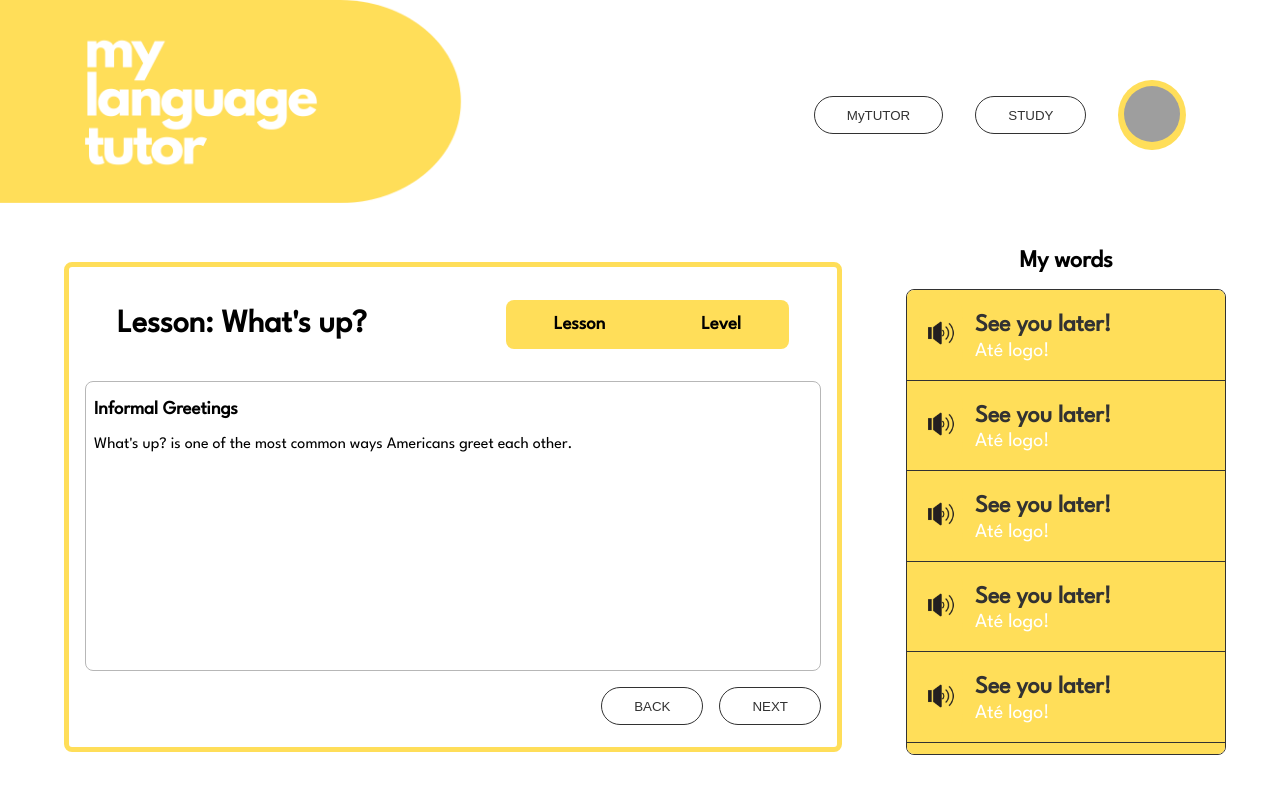
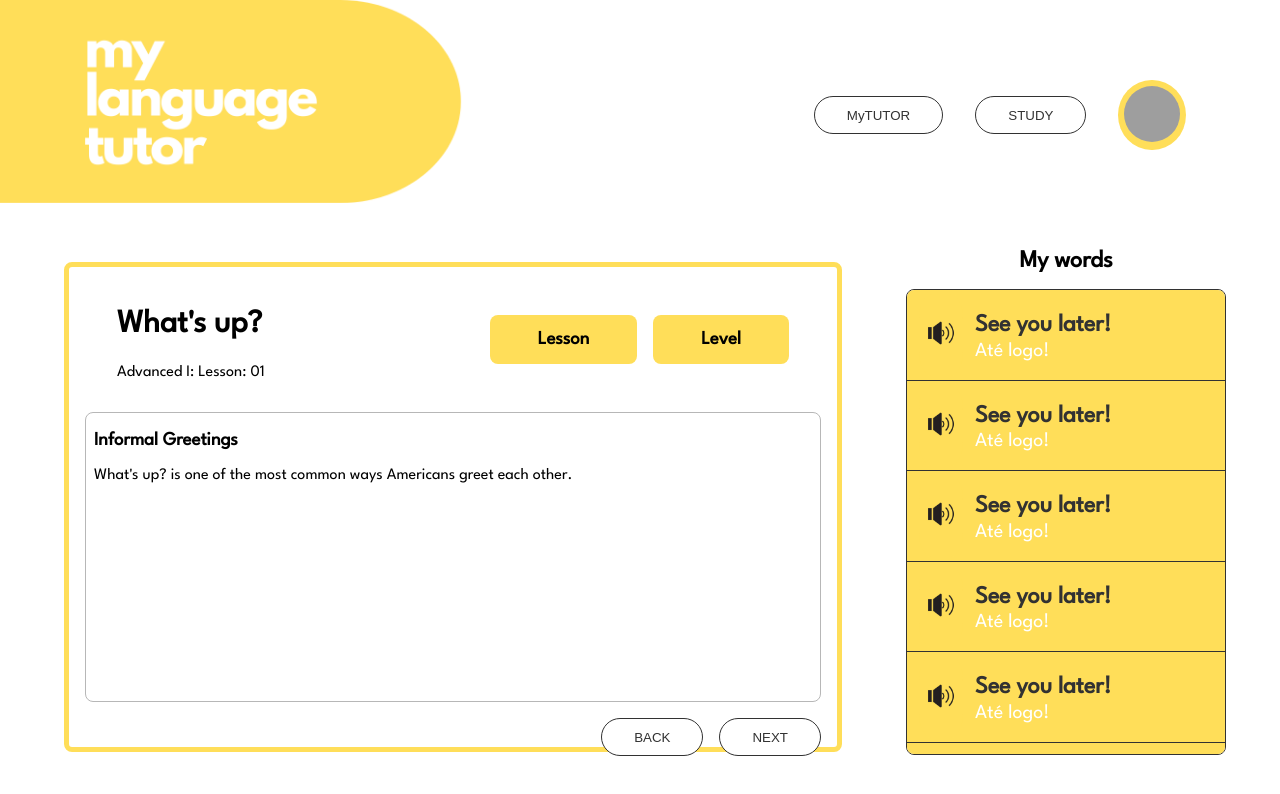
Before and after one commit to austinwisdom/austin-wisdom-my-language-tutor, a React (Create React App) app in the folder client/: page /study in a window 1280 px wide. Shown: the top 794 px of the page. Built offline with nearby package versions, Linux system fonts and the light colour scheme; grey boxes are pictures that could not be loaded; the HTML template or start-up script is replaced by a standard one.

Commit message:
Added dropdown menus, more styling needed.

```diff
--- a/client/src/pages/StudyPage/StudyPage.js
+++ b/client/src/pages/StudyPage/StudyPage.js
@@ -64,10 +64,28 @@ const StudyPage = () => {
         <main className="page__container">
             <section className="page__container--tutor">
             <div className="lesson__div">
-                <h2 className="lesson__title">Lesson: {lessonSlideArray[lessonSlide].lesson_title}</h2>
+                <div>
+                    <h2 className="lesson__title">{lessonSlideArray[lessonSlide].lesson_title}</h2>
+                    <p>Advanced I: Lesson: 01</p>
+                </div>
                 <div className="lesson__div--dropdowns">
-                    <div className="lesson__dropdown"><h3 className="lesson__dropdown--heading">Lesson</h3></div>
-                    <div className="lesson__dropdown"><h3 className="lesson__dropdown--heading">Level</h3></div>
+                    <div className="lesson__dropdown">
+                        <h3 className="lesson__dropdown--heading">Lesson</h3>
+                        <div className="lesson__dropdown--content">
+                            <Link><p>01: Informal Greetings</p></Link>
+                        </div>
+                    </div>
+                    <div className="lesson__dropdown">
+                        <h3 className="lesson__dropdown--heading">Level</h3>
+                        <div className="lesson__dropdown--content">
+                            <Link><p>01: Beginner I</p></Link>
+                            <Link><p>02: Beginner II</p></Link>
+                            <Link><p>03: Intermediate I</p></Link>
+                            <Link><p>04: Intermediate II</p></Link>
+                            <Link><p>05: Advanced I</p></Link>
+                            <Link><p>06: Advanced II</p></Link>
+                        </div>
+                    </div>
                 </div>
             </div>
                 <div className="page__container--conversation">
--- a/client/src/pages/StudyPage/StudyPage.scss
+++ b/client/src/pages/StudyPage/StudyPage.scss
@@ -36,16 +36,39 @@
 
         &--dropdowns {
             display: flex;
-            border-radius: 8px;
-            background-color: $yellow;
         }
     }
 
     &__dropdown {
-        margin: 1rem 3rem;
+        background-color: $yellow;
+        padding: 1rem 3rem;
+        border-radius: 8px;
+        margin-left: 1rem;
+
+        &:hover {
+            .lesson__dropdown--content {
+                display: block;
+            }
+        }
 
         &--heading {
             margin: 0;
+        }
+
+        &--content {
+                display: none;
+                position: absolute;
+                background-color: #f1f1f1;
+                min-width: 160px;
+                box-shadow: 0px 8px 16px 0px rgba(0,0,0,0.2);
+                z-index: 1;
+
+            & > a {
+                color: black;
+                padding: 12px 16px;
+                text-decoration: none;
+                display: block;
+            }
         }
     }
 }
```
